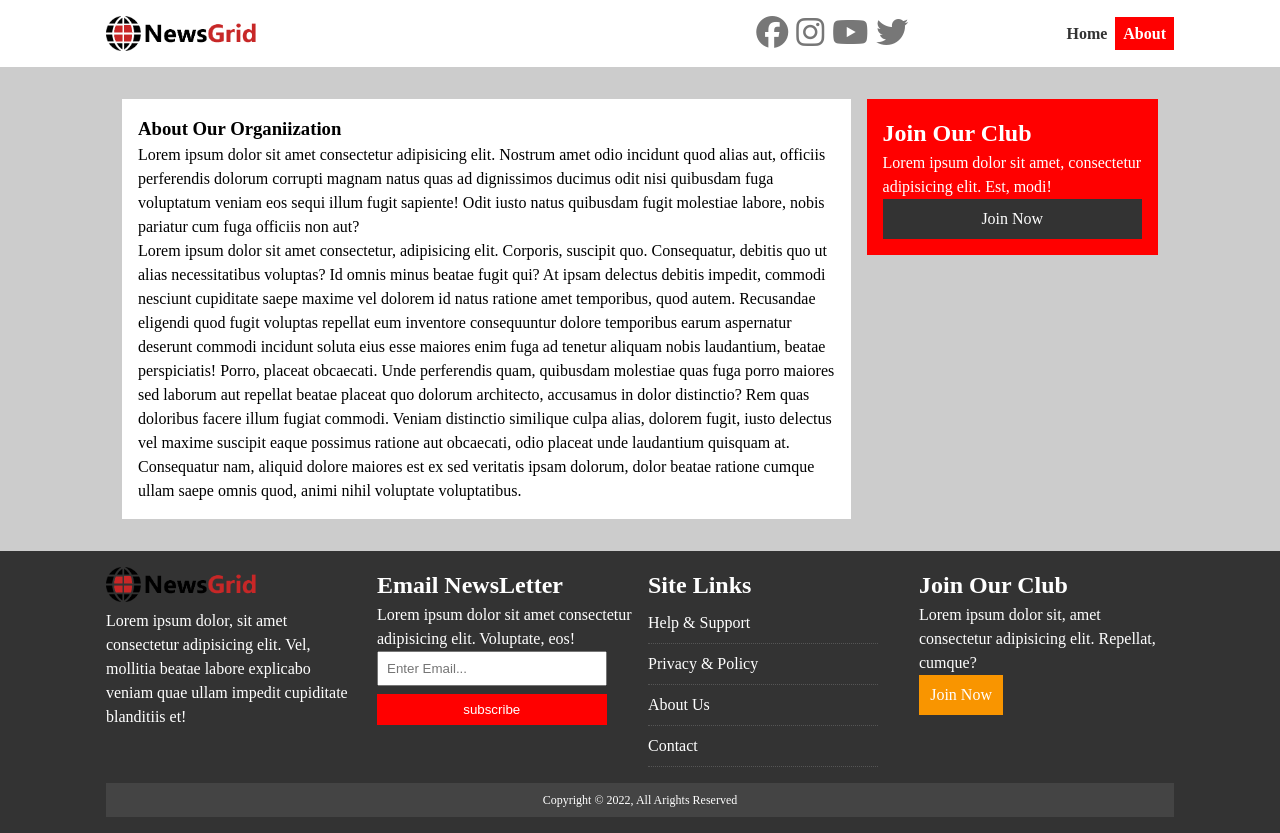
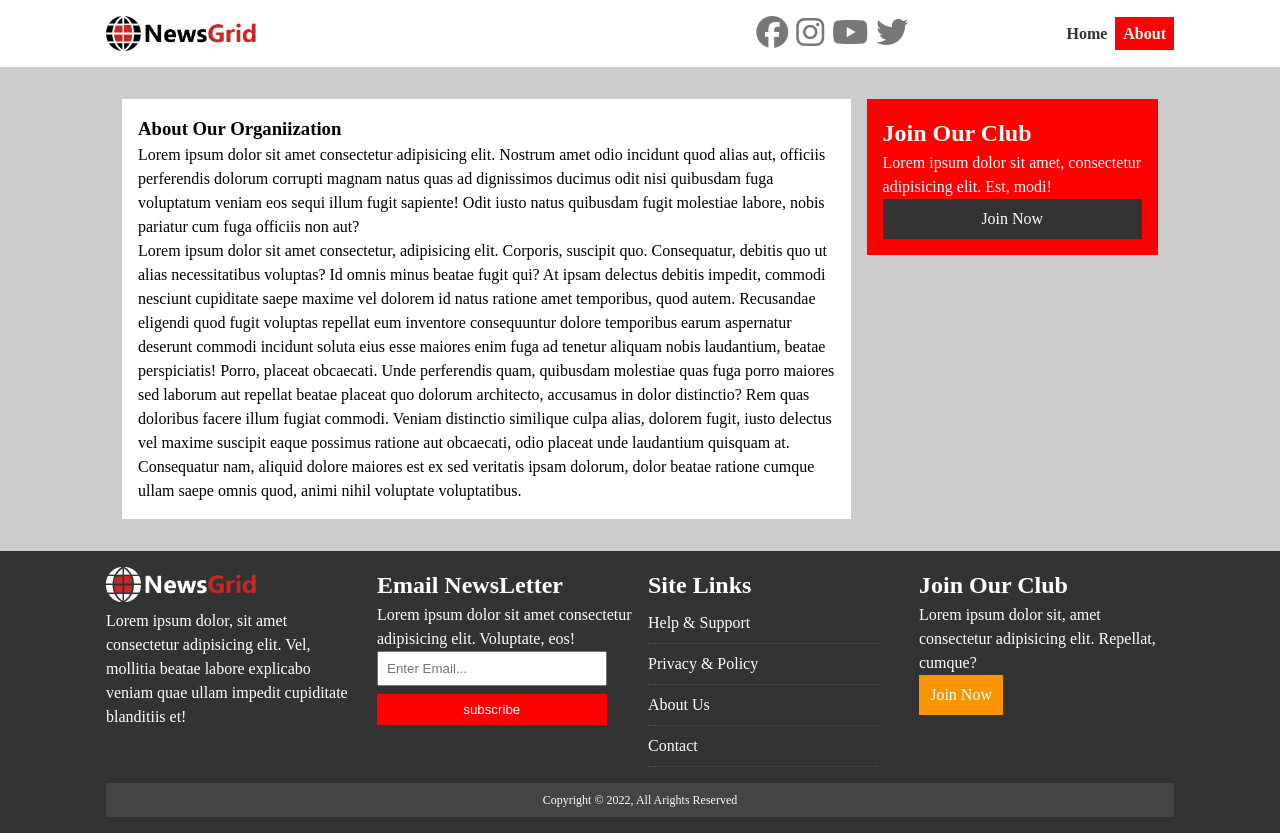
Before and after one commit to mahyaghadrdan/NewsGrid, a plain HTML site: page about.html in a window 1280 px wide. Drawn offline with Linux system fonts and the light colour scheme.

Commit message:
first commit

```diff
--- a/about.html
+++ b/about.html
@@ -46,7 +46,7 @@
         <footer id="main-footer" class="py-2">
         <div class="container footer-container">
             <div>
-                <img src="./img/logo.png" alt="NewsGrid">
+                <img src="./img/logo_light.png" alt="NewsGrid">
                 <p>Lorem ipsum dolor, sit amet consectetur adipisicing elit. Vel, mollitia beatae labore explicabo veniam quae ullam impedit cupiditate blanditiis et!</p>
             </div>
             <div>
```
Also changed, not shown: index.html (+1 -1 lines).
